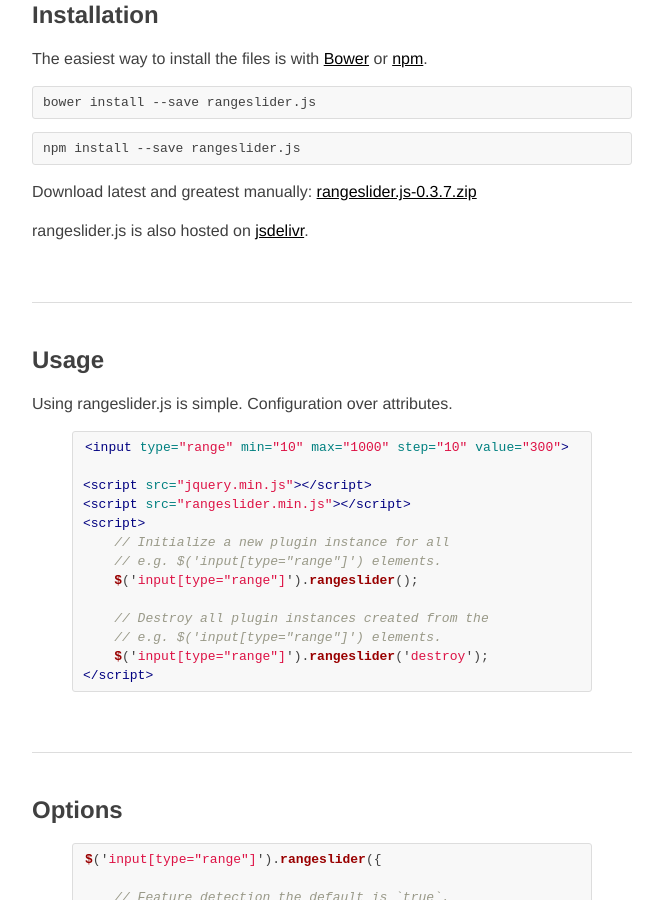
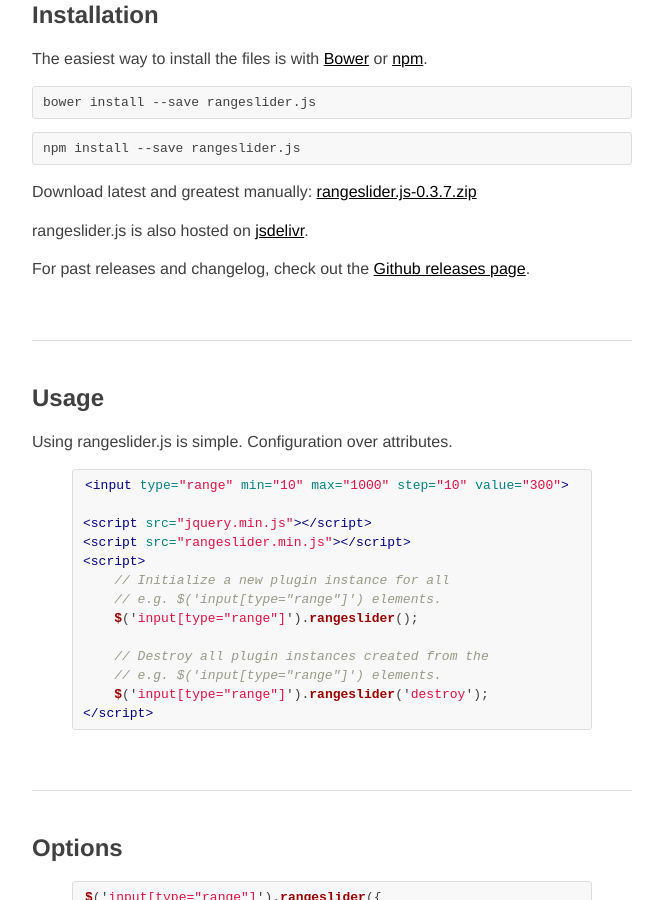
Before and after one commit to andreruffert/rangeslider.js, a Jekyll site: the page built from index.html, in a window 1280 px wide and 900 px high, scrolled down 1092 px. Shown: the whole window, without its empty margins (308-971 px from the left). Built offline with Jekyll 4.4.1, drawn with Linux system fonts in a browser that asks for light colours; nearby versions of some CDN libraries; comment, search, counter and statistics services are not loaded.

Commit message:
Add link to Github releases page

```diff
--- a/index.html
+++ b/index.html
@@ -53,6 +53,7 @@
     <pre>npm install --save rangeslider.js</pre>
     <p>Download latest and greatest manually: <a href="{{ site.repository_url }}/releases/download/v{{ site.current_version }}/rangeslider.js-{{ site.current_version }}.zip">rangeslider.js-{{ site.current_version }}.zip</a></p>
     <p>rangeslider.js is also hosted on <a href="http://www.jsdelivr.com/#!rangeslider.js" target="_blank">jsdelivr</a>.</p>
+    <p>For past releases and changelog, check out the <a href="{{ site.repository_url }}/releases/">Github releases page</a>.</p>
 </section>
 
 <hr>
```
